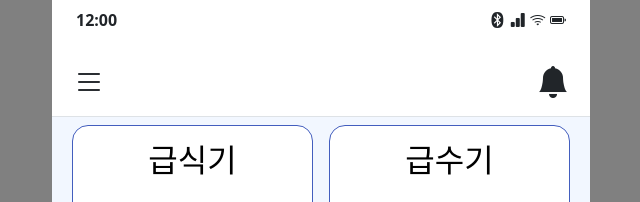
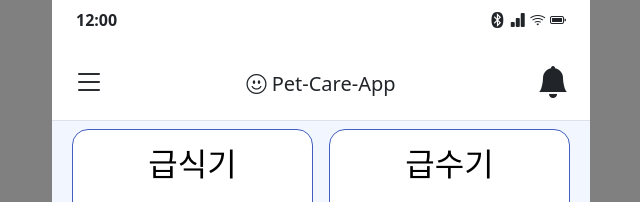
Before and after one commit to gabrielyoon7/pet-care-demo, a website: page src/page/home.html in a window 1280 px wide. Shown: the top 202 px of the page, without its empty margins (319-959 px from the left). Drawn offline with nearby package versions, Linux system fonts and the light colour scheme; a web font is replaced by a local one.

Commit message:
홈 헤더에 앱 이름이 뜨게 수정

```diff
--- a/src/page/home.html
+++ b/src/page/home.html
@@ -67,7 +67,9 @@
                 <h2 class="m-0"><i class="bi bi-list"></i></h2>
               </button>
             </div>
-            <div class="my-2 py-3"></div>
+            <div class="my-2 py-3">
+              <h5 class="m-0"><i class="bi bi-emoji-smile"></i> Pet-Care-App</h5>
+          </div>
             <div class="my-2">
               <button
                 class="btn btn-default"
```
